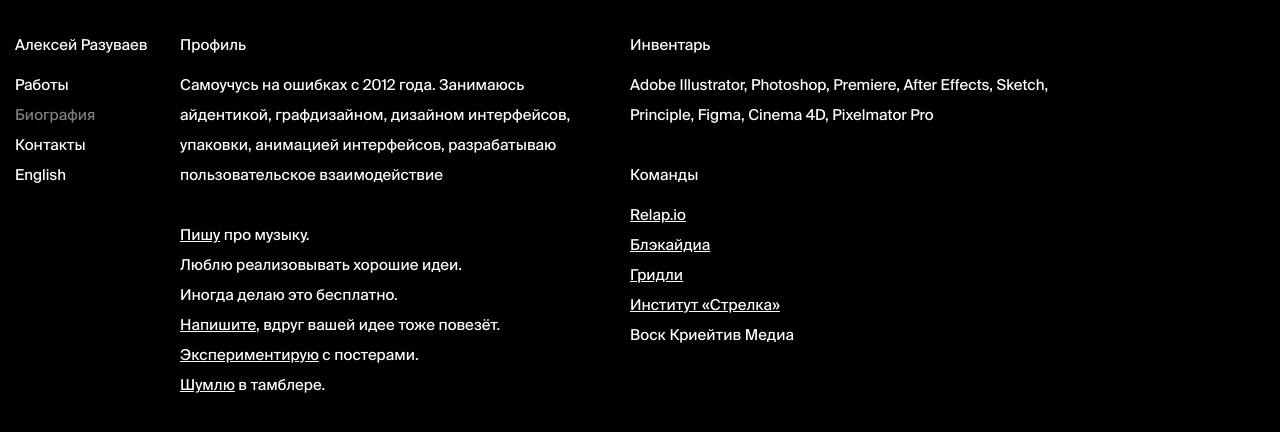
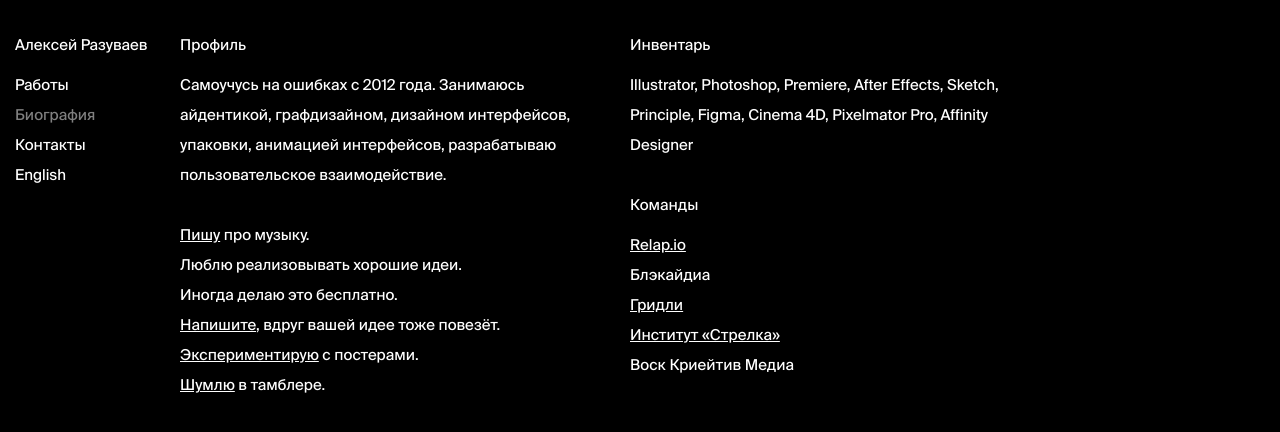
Before and after one commit to ruselcmplx/razuv, a React (Create React App) app: page / in a window 1280 px wide. Both pictures are taken after a click on the item "Биография". Shown: the top 432 px of the page. Built offline with nearby package versions, Linux system fonts and the light colour scheme.

Commit message:
Update src/Bio.js

```diff
--- a/src/Bio.js
+++ b/src/Bio.js
@@ -2,21 +2,20 @@
 import './Bio.css'
 
 let links = {
-   "music": "1",
+   "music": "https://vk.com/bruits",
    "contact": "2",
-   "experiment":  "3",
-   "noise": "4",
-   "relap": "5",
-   "blackidea": "6",
-   "gridly": "7",
-   "strelka": "8"
+   "experiment":  "http://blankposter.com/?cftype=author&cfval=Alexey%20Razuvaev",
+   "noise": "http://razuvaev.tumblr.com",
+   "relap": "https://relap.io",
+   "gridly": "https://gridly.ru",
+   "strelka": "http://strelka.com"
 }
 
 let strings = {
 
    "ru": {
       "profile": "Профиль",
-      "profileText": "Самоучусь на ошибках с 2012 года. Занимаюсь айдентикой, графдизайном, дизайном интерфейсов, упаковки, анимацией интерфейсов, разрабатываю пользовательское взаимодействие",
+      "profileText": "Самоучусь на ошибках с 2012 года. Занимаюсь айдентикой, графдизайном, дизайном интерфейсов, упаковки, анимацией интерфейсов, разрабатываю пользовательское взаимодействие.",
       "profileActivities":
          <div className="ProfileActivities">
             <p><a href={links.music}>Пишу</a> про музыку.</p>
@@ -28,12 +27,12 @@
          </div>
       ,
       "inventory": "Инвентарь",
-      "inventoryText": "Adobe Illustrator, Photoshop, Premiere, After Effects, Sketch, Principle, Figma, Cinema 4D, Pixelmator Pro",
+      "inventoryText": "Illustrator, Photoshop, Premiere, After Effects, Sketch, Principle, Figma, Cinema 4D, Pixelmator Pro, Affinity Designer",
       "teams": "Команды",
       "teamsLinks":
          <div>
             <p><a href={links.relap}>Relap.io</a></p>
-            <p><a href={links.blackidea}>Блэкайдиа</a></p>
+            <p>Блэкайдиа</p>
             <p><a href={links.gridly}>Гридли</a></p>
             <p><a href={links.strelka}>Институт «Стрелка»</a></p>
             <p>Воск Криейтив Медиа</p>
@@ -45,18 +44,18 @@
       "profileActivities": [
          <p>
             Also I love to <a href={links.music}>make playlists</a>,
-            make good ideas come true (sometimes for free),
+            make good ideas come true (sometimes for free),&nbsp;
             <a href={links.experiment}>experimenting</a> on Blank Poster
             and <a href={links.noise}>making noise</a> on Tumblr.
          </p>
       ],
       "inventory": "Inventory",
-      "inventoryText": "Adobe Illustrator, Photoshop, Premiere, After Effects, Sketch, Principle, Figma, Cinema 4D, Pixelmator Pro",
+      "inventoryText": "Illustrator, Photoshop, Premiere, After Effects, Sketch, Principle, Figma, Cinema 4D, Pixelmator Pro, Affinity Designer",
       "teams": "Teams",
       "teamsLinks": [
          <div className="TeamLinks">
             <p><a href={links.relap}>Relap.io</a></p>
-            <p><a href={links.blackidea}>Blackidea</a></p>
+            <p>Blackidea</p>
             <p><a href={links.gridly}>Gridly</a></p>
             <p><a href={links.strelka}>Strelka Institute</a></p>
             <p>WOSQ Creative Media</p>
```
